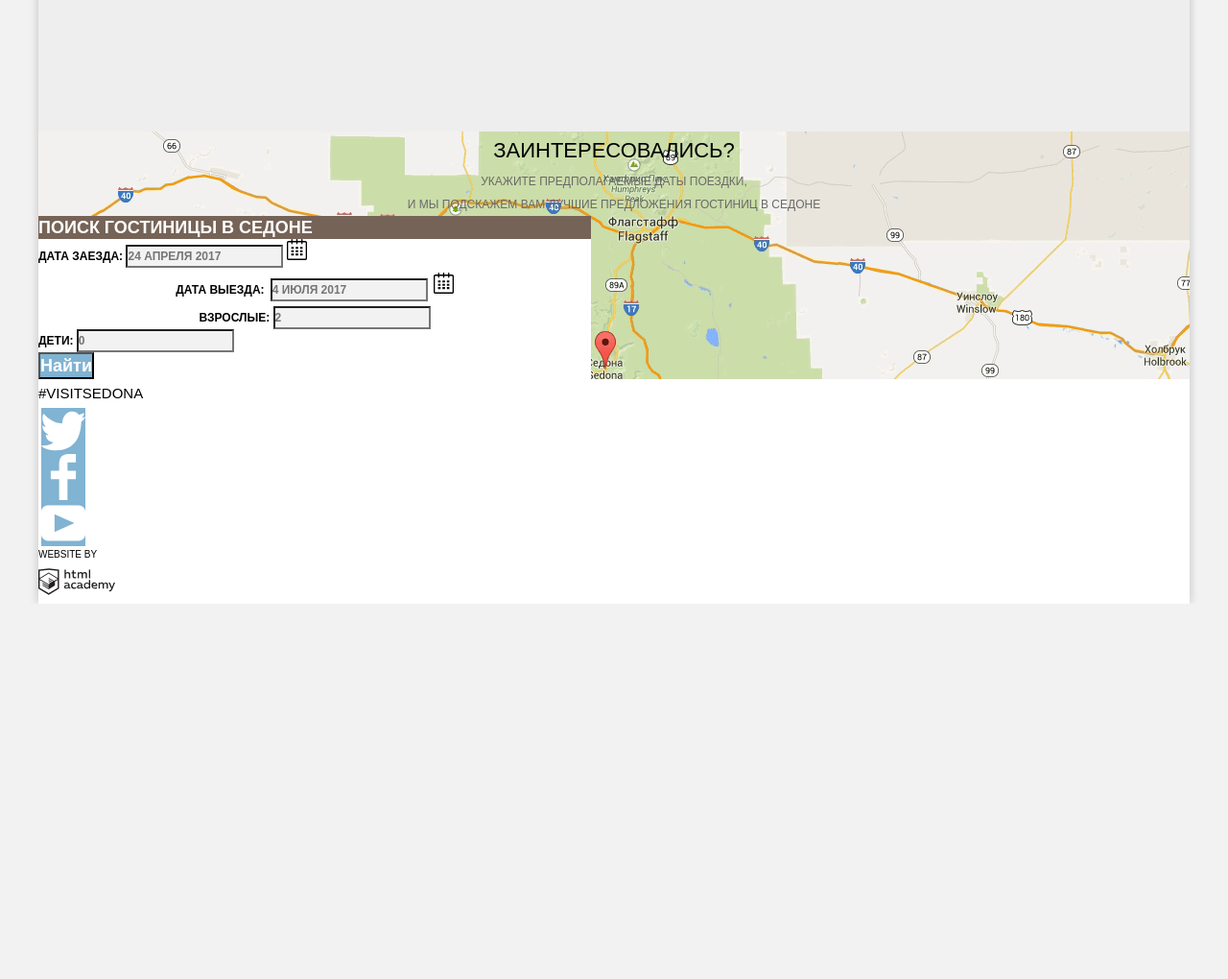
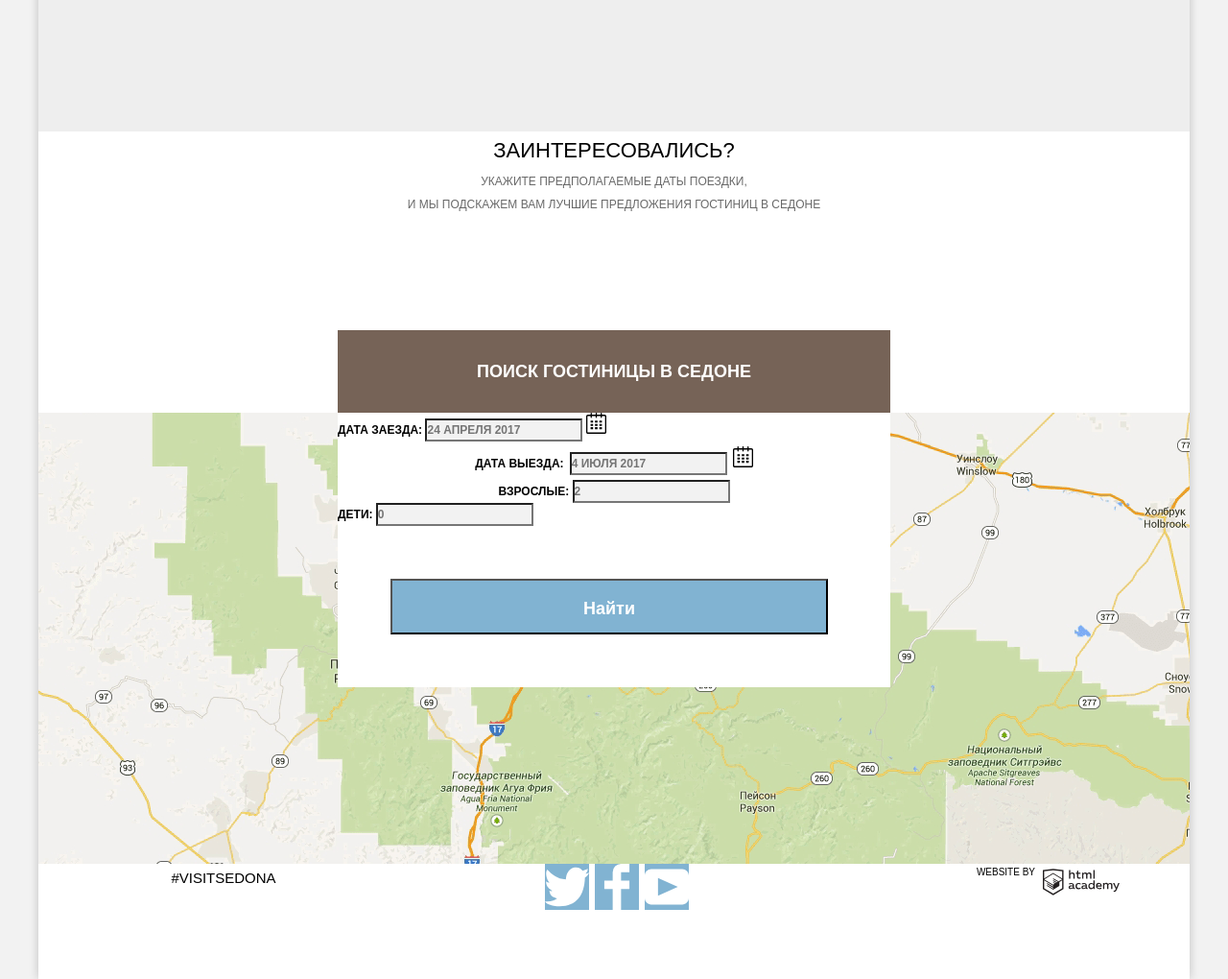
Before and after one commit to Nadezhda-shamsheeva/927389-sedona-26, a plain HTML site: page index.html in a window 1280 px wide. Shown: the part 1740-2760 px from the top of the page at 96% size. Before the commit the page ends 2369 px from the top, so only its background shows below. Drawn offline with Linux system fonts and the light colour scheme.

Commit message:
Сетка футера и формы

```diff
--- a/css/style.css
+++ b/css/style.css
@@ -229,8 +229,17 @@ h2 {
 }
 
 .favour {
+    min-height: 763px;
     background-image: url('../img/map.png');
     background-repeat: no-repeat;
+    background-position: center bottom;
+    margin-top: auto;
+    position: relative;
+}
+
+.interested {
+    min-height: 293px;
+    background-color: #ffffff;
 }
 
 .favour p:nth-child(2),
@@ -252,15 +261,22 @@ h2 {
 .form-search {
     background-color: #ffffff;
     width: 576px;
+    position: absolute;
+    top: 207px;
+    left: 0;
+    right: 0;
+    margin-left: auto;
+    margin-right: auto;
 }
 
 .form-search h3,
 .button {
     font-size: 18px;
-    line-height: 24px;
+    line-height: 86px;
     font-weight: 700;
     color: #ffffff;
     background-color: #766357;
+    text-align: center;
 }
 
 .form-search h3:hover {
@@ -295,7 +311,12 @@ h2 {
 }
 .button {
     background-color: #81b3d2;
+    height: 58px;
+    width: 456px;
+    margin: 55px;
+    line-height: 58px;
 }
+
 .button:hover {
     background-color: #669ec0;
 }
@@ -304,13 +325,27 @@ h2 {
     background-color: #5496bd;
     color: #88b6d1;
 }
-/*
+
 footer {
     background-color: #ffffff;
-}*/
+    min-height: 120px;
+    display: flex;
+    padding: 0 73px;
+    justify-content: space-between;
+    align-content: center;
+}
 
-.sotial-icon{
-	display: flex;
+.visits,
+.footer-logo {
+    width: 240px;
+    text-align: center;
+}
+
+.social-icon{
+    width: 150px;
+    display: flex;
+    justify-content: space-between;
+
 }
 .icon-item{
 	list-style: none;
@@ -333,21 +368,24 @@ footer {
  .icon-link:focus{
 	background-color: #5496bd;
  }
- /*
- .icon-link:active img{
-	opacity:0.8
- }*/
+
 
 .visits a {
     font-size: 15px;
     line-height: 30px;
     color: #000000;
 }
+.footer-logo {
+    display: flex;
+    justify-content: end;
+    align-content: center;
+}
 
 .footer-logo p {
     font-size: 10px;
     line-height: 18px;
     font-weight: 400;
+    padding-right: 8px;
 }
 /*Внутренняя страница*/
 
--- a/index.html
+++ b/index.html
@@ -109,10 +109,12 @@
       </ul>
     </section>
     <section class="favour">
+      <div class="interested">
       <h2 class="visually-hidden">Поиск гостиницы в Седоне</h2>
       <p>Заинтересовались?</p>
       <p>Укажите предполагаемые даты поездки,<br>
         и мы подскажем вам лучшие предложения гостиниц в Седоне</p>
+      </div>
       <div class="form-search">
         <h3>Поиск гостиницы в Седоне</h3>
         <form action="https://echo.htmlacademy.ru" method="POST">
```
